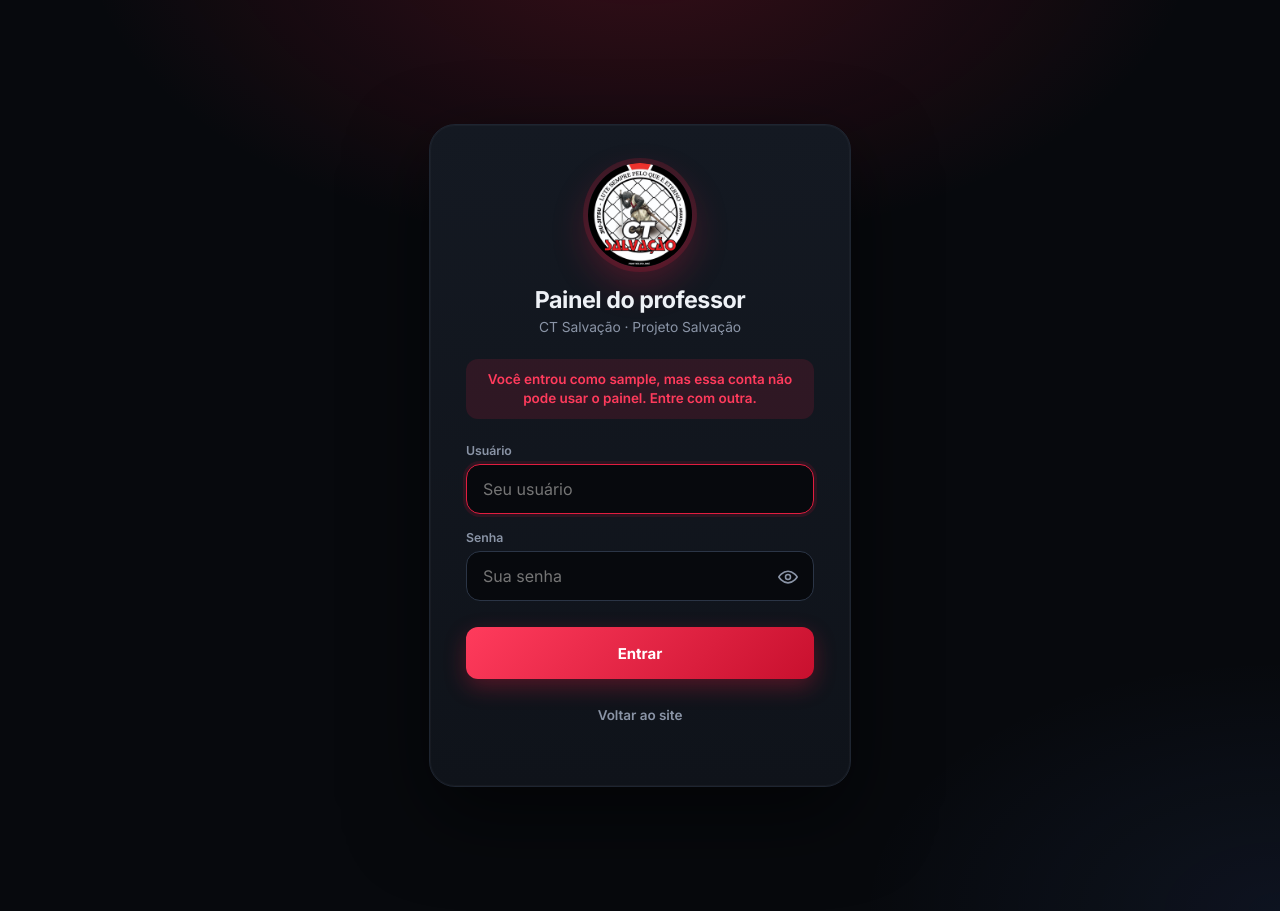
After one commit to kaiozxs/acaosocial, a Django app: template templates/admin/login.html in a window 1280 px wide. The commit adds this page. Run offline with Django 5.2, Linux system fonts and the light colour scheme; the template is opened without the code that fills it, so the values that code supplies are empty; the visitor is signed in with stand-in values (Sample User, id 1).

Commit message:
Tela de entrada do painel com a logo do CT Salvação, olho para ver a senha e mensagem de erro simples

```diff
--- a/static/css/admin-salvacao.css
+++ b/static/css/admin-salvacao.css
@@ -874,3 +874,31 @@ html.em-modal .excluir-cartao { margin: 8px auto; box-shadow: none; border: 0; b
 .cinto.listra-branca::after { background: linear-gradient(180deg, #ffffff, #d9d9d6); }
 .cinto.listra-preta::after { background: linear-gradient(180deg, #1c1c20, #060608); }
 .cinto-barra { z-index: 2; }
+
+/* ---------- tela de entrada (login) ---------- */
+body.login { background: radial-gradient(900px 520px at 50% -8%, rgba(225,29,63,.22), transparent 62%), radial-gradient(700px 420px at 100% 100%, rgba(91,140,255,.08), transparent 60%), var(--bg) !important; display: grid; place-items: center; min-height: 100vh; padding: 24px 16px; }
+.login #header, .login .breadcrumbs, .login #footer { display: none !important; }
+.login #container { width: min(420px, 100%) !important; min-height: 0 !important; margin: 0; padding: 0 !important; border: 1px solid var(--line) !important; border-radius: 26px !important; background: linear-gradient(180deg, var(--card-2), var(--card)) !important; box-shadow: 0 30px 80px rgba(0,0,0,.55), 0 0 0 1px rgba(255,255,255,.03) inset !important; overflow: visible; }
+.login #content { padding: 0 !important; margin: 0 !important; background: transparent; }
+.login .main > .content { padding: 0 !important; }
+.entrar { padding: 40px 36px 30px; text-align: center; }
+.entrar-logo { width: 104px; height: 104px; margin: -92px auto 18px; border-radius: 50%; background: var(--card); box-shadow: 0 0 0 6px var(--card), 0 0 0 7px var(--line), 0 18px 40px rgba(225,29,63,.35); }
+.entrar-logo img { display: block; width: 104px; height: 104px; border-radius: 50%; }
+.entrar h1 { font-size: 1.55rem !important; margin: 0 0 4px !important; text-transform: none; }
+.entrar-sub { margin: 0 0 22px; color: var(--muted); font-size: .92rem; }
+.entrar-erro { margin: 0 0 16px; padding: 11px 14px; border-radius: 12px; background: var(--accent-soft); color: var(--accent-hi); font-weight: 600; font-size: .9rem; }
+.entrar-form { text-align: left; display: grid; gap: 6px; }
+.entrar-form label { color: var(--muted); font-weight: 600; font-size: .82rem; margin-top: 8px; }
+.entrar-form input[type=text], .entrar-form input[type=password] { width: 100% !important; max-width: none !important; min-height: 50px !important; padding: 0 16px !important; border-radius: 14px !important; font-size: 16px !important; box-sizing: border-box; }
+.senha-campo { position: relative; }
+.senha-campo input { padding-right: 52px !important; }
+.ver-senha { position: absolute; right: 6px; top: 50%; transform: translateY(-50%); width: 40px; height: 40px; border: 0; border-radius: 10px; background: none; cursor: pointer; display: grid; place-items: center; }
+.ver-senha svg { width: 20px; height: 20px; fill: none; stroke: var(--muted); stroke-width: 1.9; stroke-linecap: round; stroke-linejoin: round; }
+.ver-senha:hover svg { stroke: var(--ink); }
+.entrar-botao { width: 100%; margin-top: 18px; min-height: 52px; font-size: 1rem; }
+.entrar-voltar { display: inline-flex; align-items: center; min-height: 44px; margin-top: 14px; color: var(--muted) !important; font-weight: 600; font-size: .9rem; }
+.entrar-voltar:hover { color: var(--ink) !important; }
+@media (max-width: 480px) { .entrar { padding: 36px 22px 24px; } }
+
+.entrar { padding-top: 38px; }
+.entrar-logo { margin: 0 auto 18px; box-shadow: 0 0 0 5px rgba(225,29,63,.18), 0 16px 36px rgba(225,29,63,.28); }
--- /dev/null
+++ b/templates/admin/login.html
@@ -0,0 +1,30 @@
+{% extends "admin/login.html" %}
+{% load static %}
+{% block content_title %}{% endblock %}
+{% block content %}
+<div class="entrar">
+  <div class="entrar-logo"><img src="{% static 'img/logo.png' %}" alt="CT Salvação" width="104" height="104"></div>
+  <h1>Painel do professor</h1>
+  <p class="entrar-sub">CT Salvação · Projeto Salvação</p>
+  {% if form.errors %}<p class="entrar-erro" role="alert">Usuário ou senha incorretos. Confira e tente de novo.</p>{% endif %}
+  {% if user.is_authenticated %}<p class="entrar-erro" role="alert">Você entrou como {{ user.get_username }}, mas essa conta não pode usar o painel. Entre com outra.</p>{% endif %}
+  <form action="{{ app_path }}" method="post" id="login-form" class="entrar-form">{% csrf_token %}
+    <label for="id_username">Usuário</label>
+    <input type="text" name="username" id="id_username" value="{{ form.username.value|default:'' }}" placeholder="Seu usuário" autofocus autocapitalize="none" autocomplete="username" maxlength="150" required>
+    <label for="id_password">Senha</label>
+    <div class="senha-campo">
+      <input type="password" name="password" id="id_password" placeholder="Sua senha" autocomplete="current-password" required>
+      <button type="button" class="ver-senha" aria-label="Mostrar ou esconder a senha"><svg viewBox="0 0 24 24"><path d="M1 12s4-7 11-7 11 7 11 7-4 7-11 7S1 12 1 12z"/><circle cx="12" cy="12" r="3"/></svg></button>
+    </div>
+    <input type="hidden" name="next" value="{{ next }}">
+    <button type="submit" class="btn-principal entrar-botao">Entrar</button>
+  </form>
+  <a class="entrar-voltar" href="/">Voltar ao site</a>
+</div>
+<script>
+document.querySelector('.ver-senha').addEventListener('click', function () {
+  var c = document.getElementById('id_password');
+  c.type = c.type === 'password' ? 'text' : 'password';
+});
+</script>
+{% endblock %}
```
Also changed, not shown: evidencias/25-painel-login.jpg (added), evidencias/README.md.
